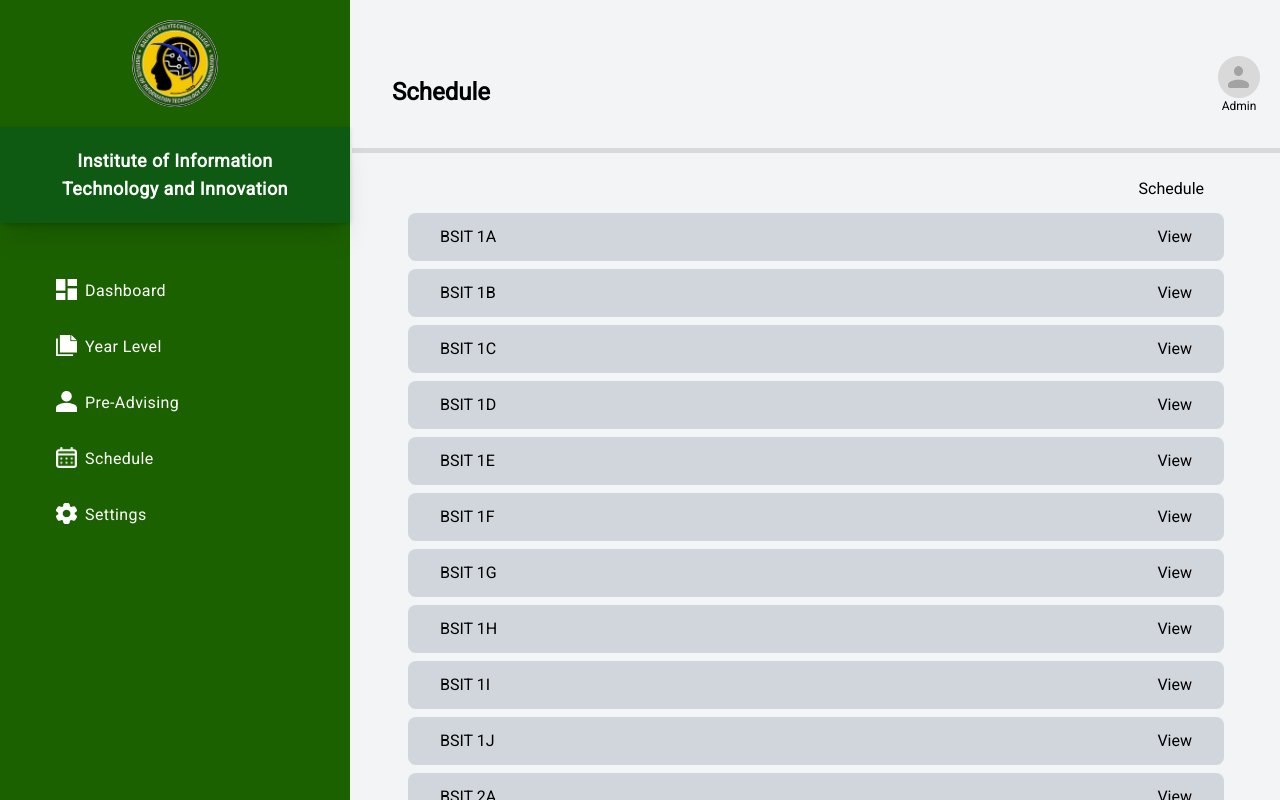
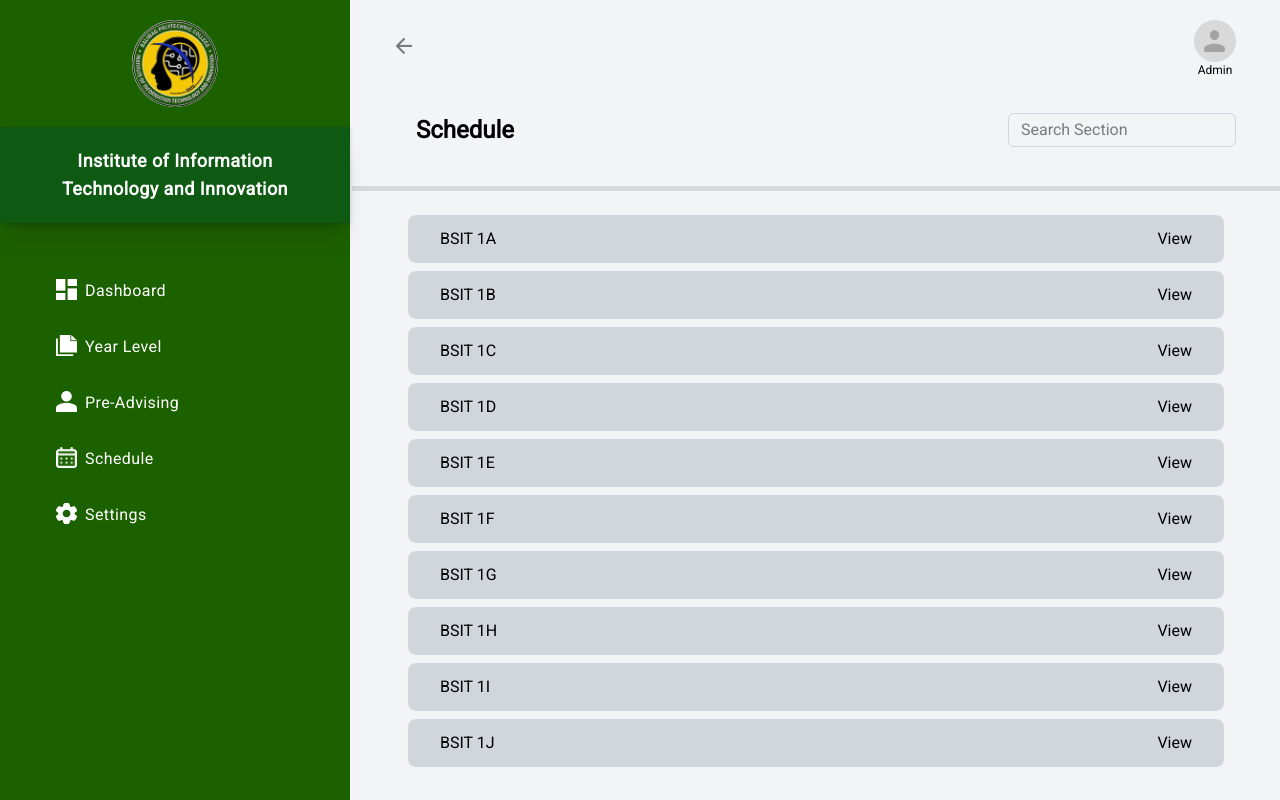
Before and after one commit to 0l3r7/IITI-pre-advising, a React (Vite) app: page /viewSection in a window 1280 px wide. Built offline with nearby package versions, Linux system fonts and the light colour scheme.

Commit message:
Modified schedule, viewSchedule, and viewSection page

```diff
--- a/src/schedule/schedule.jsx
+++ b/src/schedule/schedule.jsx
@@ -32,19 +32,34 @@ const Schedule = () => {
 
       <main className="overflow-y-auto px-5 sm:px-14 py-6">
         <div className="space-y-5 px-7">
-          {options.map((item, index) => (
+          {options.map((item, index) => {
+            if (item === "Overall Schedule") {
+              return (
                 <div
                   key={index}
-              onClick={() => {
-                if (item === "Overall Schedule") {
-                  setShowOverall(true);
-                }
-              }}
+                  onClick={() => setShowOverall(true)}
                   className="bg-[#1C6100] text-white rounded-xl px-6 py-6 shadow-md cursor-pointer hover:bg-green-700 transition"
                 >
                   <h2 className="text-lg font-bold">{item}</h2>
                 </div>
-          ))}
+              );
+            }
+
+            const yearNumber = item.match(/\d/)[0];
+
+            return (
+              <Link
+                key={index}
+                to="/viewSection"
+                state={{ year: yearNumber }}
+                className="block"
+              >
+                <div className="bg-[#1C6100] text-white rounded-xl px-6 py-6 shadow-md cursor-pointer hover:bg-green-700 transition">
+                  <h2 className="text-lg font-bold">{item}</h2>
+                </div>
+              </Link>
+            );
+          })}
         </div>
       </main>
       <ViewOverallSchedule
--- a/src/schedule/viewSchedule.jsx
+++ b/src/schedule/viewSchedule.jsx
@@ -7,7 +7,7 @@ const ViewSchedule = ({ show, onClose, yearSection }) => {
 
   const [showConfirm, setShowConfirm] = useState(false);
   const [selectedSemester, setSelectedSemester] = useState(
-    "2nd Semester 2025-2026",
+    "1st Semester 2025-2026",
   );
 
   const scheduleColumns = [
--- a/src/schedule/viewSection.jsx
+++ b/src/schedule/viewSection.jsx
@@ -1,33 +1,39 @@
-import { Link } from "react-router-dom";
-import { useState } from "react";
-import React from "react";
+import React, { useState } from "react";
+import { Link, useLocation } from "react-router-dom";
+import arrow from "../assets/photo/arrow.png";
 import adminLogo from "../dashboard/dashboardLOGO/adminLogo.png";
 import ViewSchedule from "./viewSchedule";
 
-// Generate sections (1A–4J)
-const generateSections = () => {
-  const sections = [];
+const ViewSection = () => {
+  const location = useLocation();
+  const year = location.state?.year || "1";
+
+  const generateSections = (year) => {
     const letters = ["A", "B", "C", "D", "E", "F", "G", "H", "I", "J"];
-
-  for (let year = 1; year <= 4; year++) {
-    letters.forEach((letter) => {
-      sections.push(`BSIT ${year}${letter}`);
-    });
-  }
-
-  return sections;
+    return letters.map((letter) => `BSIT ${year}${letter}`);
   };
 
-const ViewSection = () => {
-  const sections = generateSections();
+  const sections = generateSections(year);
+
   const [showModal, setShowModal] = useState(false);
   const [selectedSection, setSelectedSection] = useState("");
+  const [search, setSearch] = useState("");
+
+  const filteredSections = sections.filter((section) =>
+    section.toLowerCase().includes(search.toLowerCase()),
+  );
 
   return (
     <div className="bg-gray-100 h-screen pl-[55%] md:pl-88 font-RB w-full flex flex-col">
       {/* HEADER */}
-      <div className="p-5 pt-14 flex justify-between border-b-5 border-[#D9D9D9]">
-        <h1 className="font-bold text-2xl p-5">Schedule</h1>
+      <div className="p-5 border-b-5 border-[#D9D9D9]">
+        {/* TOP ROW */}
+        <div className="flex justify-between px-6 items-center">
+          <Link to="/schedule">
+            <button>
+              <img src={arrow} className="cursor-pointer" />
+            </button>
+          </Link>
 
           <Link to="/profile">
             <div className="flex-col cursor-pointer active:scale-95">
@@ -37,18 +43,25 @@ const ViewSection = () => {
           </Link>
         </div>
 
-      {/* CONTENT */}
+        {/* SECOND ROW */}
+        <div className="flex justify-between px-6 items-center mt-4">
+          <h1 className="font-bold text-2xl p-5">Schedule</h1>
 
-      <main className="flex-1 overflow-y-auto px-5 sm:px-14 py-6">
-        <div>
-          {/* Top label */}
-          <div className="flex justify-end pr-5 mb-3 text-base">
-            <span>Schedule</span>
+          <input
+            type="text"
+            placeholder="Search Section"
+            value={search}
+            onChange={(e) => setSearch(e.target.value)}
+            className="border border-gray-300 rounded-md px-3 py-1"
+          />
+        </div>
       </div>
 
-          {/* Sections list */}
+      {/* CONTENT */}
+      <main className="flex-1 overflow-y-auto px-5 sm:px-14 py-6">
         <div className="space-y-2">
-            {sections.map((section, index) => (
+          {filteredSections.length > 0 ? (
+            filteredSections.map((section, index) => (
               <div
                 key={index}
                 className="bg-gray-300 rounded-lg px-8 py-3 flex justify-between items-center"
@@ -58,21 +71,25 @@ const ViewSection = () => {
                 <button
                   className="text-base hover:underline cursor-pointer"
                   onClick={() => {
-                    setSelectedSection(section); // store clicked section
+                    setSelectedSection(section);
                     setShowModal(true);
                   }}
                 >
                   View
                 </button>
               </div>
-            ))}
-          </div>
+            ))
+          ) : (
+            <p className="text-center text-gray-500 mt-5">No results found</p>
+          )}
         </div>
       </main>
+
+      {/* MODAL */}
       <ViewSchedule
         show={showModal}
         onClose={() => setShowModal(false)}
-        yearSection={selectedSection} // pass prop
+        yearSection={selectedSection}
       />
     </div>
   );
```
Lines whose indentation alone changed are shown as unchanged.
